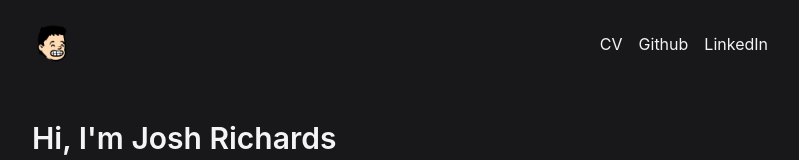
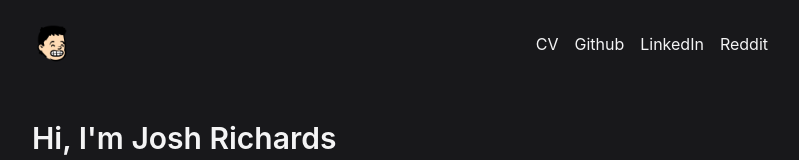
Before and after one commit to joshuarichards001/josh-work-v2, an Astro site: page / in a window 1280 px wide. Shown: the top 160 px of the page, without its empty margins (240-1039 px from the left). Built offline with nearby package versions, Linux system fonts and the light colour scheme; Astro itself is replaced by a stand-in of ours.

Commit message:
Add reddit link

```diff
--- a/src/components/Layout.astro
+++ b/src/components/Layout.astro
@@ -57,6 +57,11 @@ interface Props {
           target="_blank"
           class="hover:text-blue-400 hover:underline">LinkedIn</a
         >
+        <a
+          href="https://www.reddit.com/user/josh_developer/submitted/"
+          target="_blank"
+          class="hover:text-blue-400 hover:underline">Reddit</a
+        >
       </div>
     </header>
     <main class="pb-32 pt-8 leading-relaxed sm:pt-12">
```
